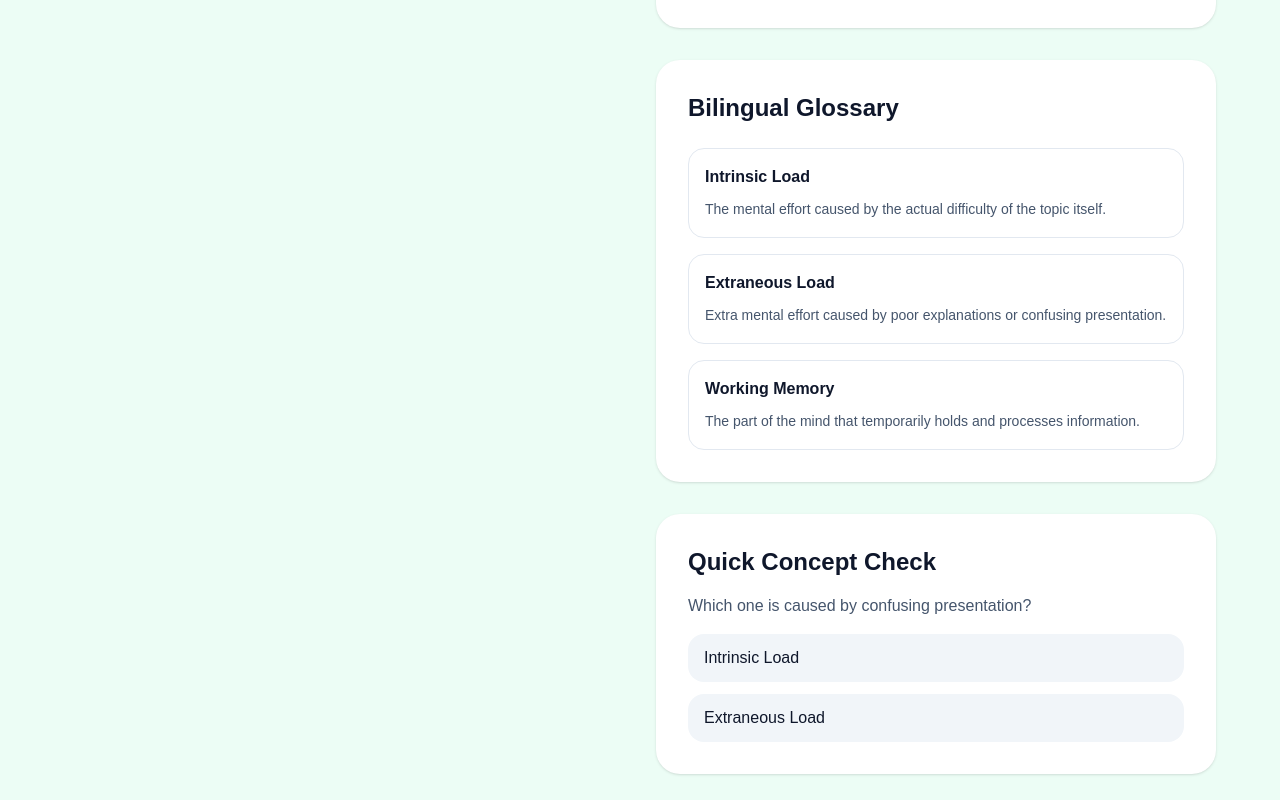
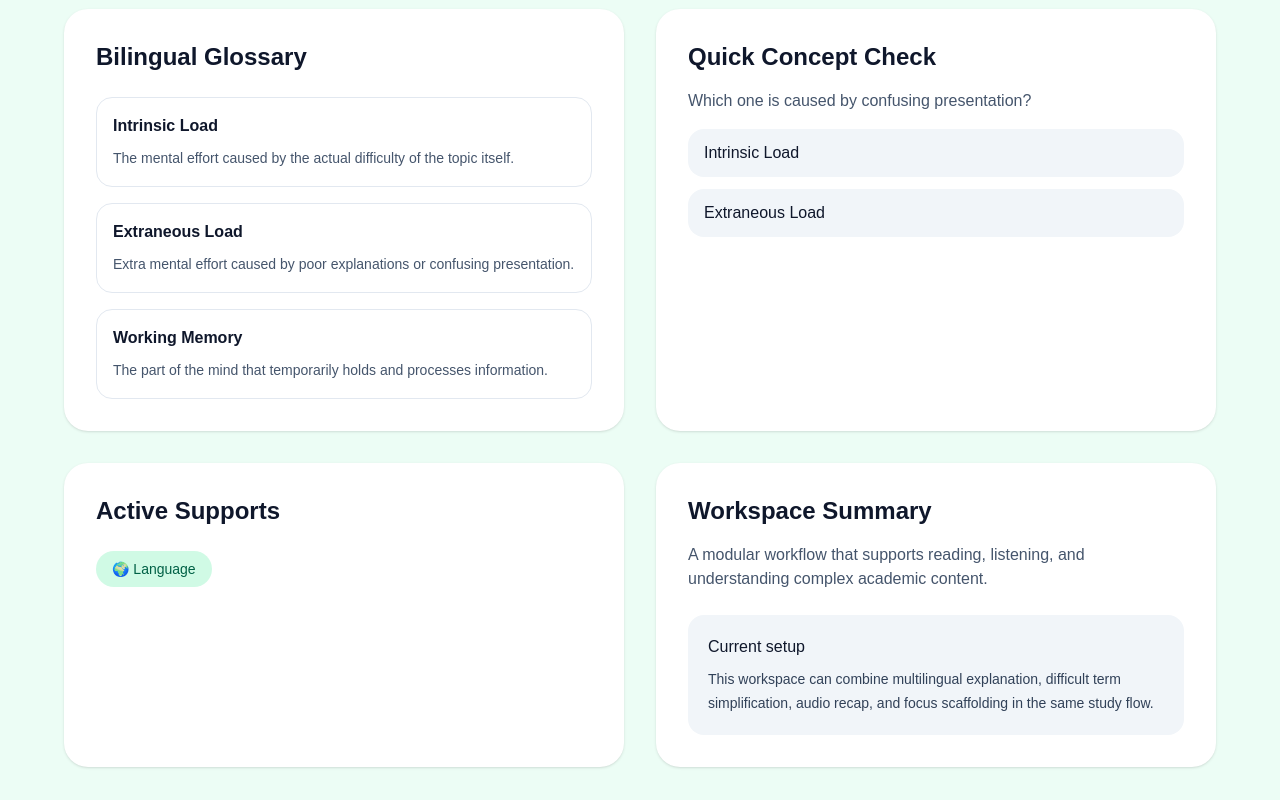
Before and after one commit to Jianing812/Study-Companion, a Next.js app: page /global-scholar in a window 1280 px wide. Shown: the part 1500-2300 px from the top of the page. Built offline with nearby package versions, Linux system fonts and the light colour scheme.

Commit message:
Restructure language workspace into alternating rows

```diff
--- a/app/global-scholar/page.tsx
+++ b/app/global-scholar/page.tsx
@@ -224,8 +224,9 @@ export default function GlobalScholarPage() {
           </div>
         </div>
 
-        <div className="mt-8 grid gap-8 lg:grid-cols-[1fr_1fr]">
-          <div className="space-y-8">
+        <div className="mt-8 space-y-8">
+          {/* Row 1 */}
+          <div className="grid gap-8 lg:grid-cols-2">
             <div className="rounded-3xl bg-white p-8 shadow-sm">
               <h2 className="text-2xl font-semibold">Original Academic Content</h2>
               <p className="mt-3 text-slate-600">
@@ -262,11 +263,8 @@ export default function GlobalScholarPage() {
                 </select>
               </div>
             </div>
-          </div>
 
-          <div className="space-y-8">
             {supports.language && (
-              <>
               <div className="rounded-3xl bg-white p-8 shadow-sm">
                 <h2 className="text-2xl font-semibold">Interactive Term Mapping</h2>
                 <p className="mt-3 text-slate-600">
@@ -304,7 +302,12 @@ export default function GlobalScholarPage() {
                   </div>
                 )}
               </div>
+            )}
+          </div>
 
+          {/* Row 2 */}
+          {supports.language && (
+            <div className="grid gap-8 lg:grid-cols-2">
               <div className="rounded-3xl bg-white p-8 shadow-sm">
                 <h2 className="text-2xl font-semibold">Simplified Explanation</h2>
                 <p className="mt-3 text-slate-600">
@@ -343,7 +346,12 @@ export default function GlobalScholarPage() {
                   </p>
                 </div>
               </div>
+            </div>
+          )}
 
+          {/* Row 3 */}
+          {supports.language && (
+            <div className="grid gap-8 lg:grid-cols-2">
               <div className="rounded-3xl bg-white p-8 shadow-sm">
                 <h2 className="text-2xl font-semibold">Bilingual Glossary</h2>
                 <div className="mt-6 space-y-4">
@@ -378,10 +386,29 @@ export default function GlobalScholarPage() {
                   </div>
                 </div>
               </div>
-              </>
+
+              <div className="rounded-3xl bg-white p-8 shadow-sm">
+                <h2 className="text-2xl font-semibold">Quick Concept Check</h2>
+                <p className="mt-4 text-slate-600">
+                  Which one is caused by confusing presentation?
+                </p>
+
+                <div className="mt-4 flex flex-col gap-3">
+                  <button className="rounded-2xl bg-slate-100 px-4 py-3 text-left hover:bg-slate-200">
+                    Intrinsic Load
+                  </button>
+                  <button className="rounded-2xl bg-slate-100 px-4 py-3 text-left hover:bg-slate-200">
+                    Extraneous Load
+                  </button>
+                </div>
+              </div>
+            </div>
           )}
 
-            {supports.audio && (
+          {/* Row 4 optional */}
+          {(supports.audio || supports.focus) && (
+            <div className="grid gap-8 lg:grid-cols-2">
+              {supports.audio ? (
                 <div className="rounded-3xl bg-white p-8 shadow-sm">
                   <h2 className="text-2xl font-semibold">Audio Support</h2>
                   <p className="mt-3 text-slate-600">
@@ -414,9 +441,11 @@ export default function GlobalScholarPage() {
                     </div>
                   </div>
                 </div>
+              ) : (
+                <div />
               )}
 
-            {supports.focus && (
+              {supports.focus ? (
                 <div className="rounded-3xl bg-white p-8 shadow-sm">
                   <h2 className="text-2xl font-semibold">Focus Support</h2>
                   <p className="mt-3 text-slate-600">
@@ -437,24 +466,14 @@ export default function GlobalScholarPage() {
                     ))}
                   </div>
                 </div>
+              ) : (
+                <div />
+              )}
+            </div>
           )}
 
-            <div className="rounded-3xl bg-white p-8 shadow-sm">
-              <h2 className="text-2xl font-semibold">Quick Concept Check</h2>
-              <p className="mt-4 text-slate-600">
-                Which one is caused by confusing presentation?
-              </p>
-
-              <div className="mt-4 flex flex-col gap-3">
-                <button className="rounded-2xl bg-slate-100 px-4 py-3 text-left hover:bg-slate-200">
-                  Intrinsic Load
-                </button>
-                <button className="rounded-2xl bg-slate-100 px-4 py-3 text-left hover:bg-slate-200">
-                  Extraneous Load
-                </button>
-              </div>
-            </div>
-
+          {/* Final row */}
+          <div className="grid gap-8 lg:grid-cols-2">
             <div className="rounded-3xl bg-white p-8 shadow-sm">
               <h2 className="text-2xl font-semibold">Active Supports</h2>
               <div className="mt-6 flex flex-wrap gap-3">
```
Lines whose indentation alone changed are shown as unchanged.
